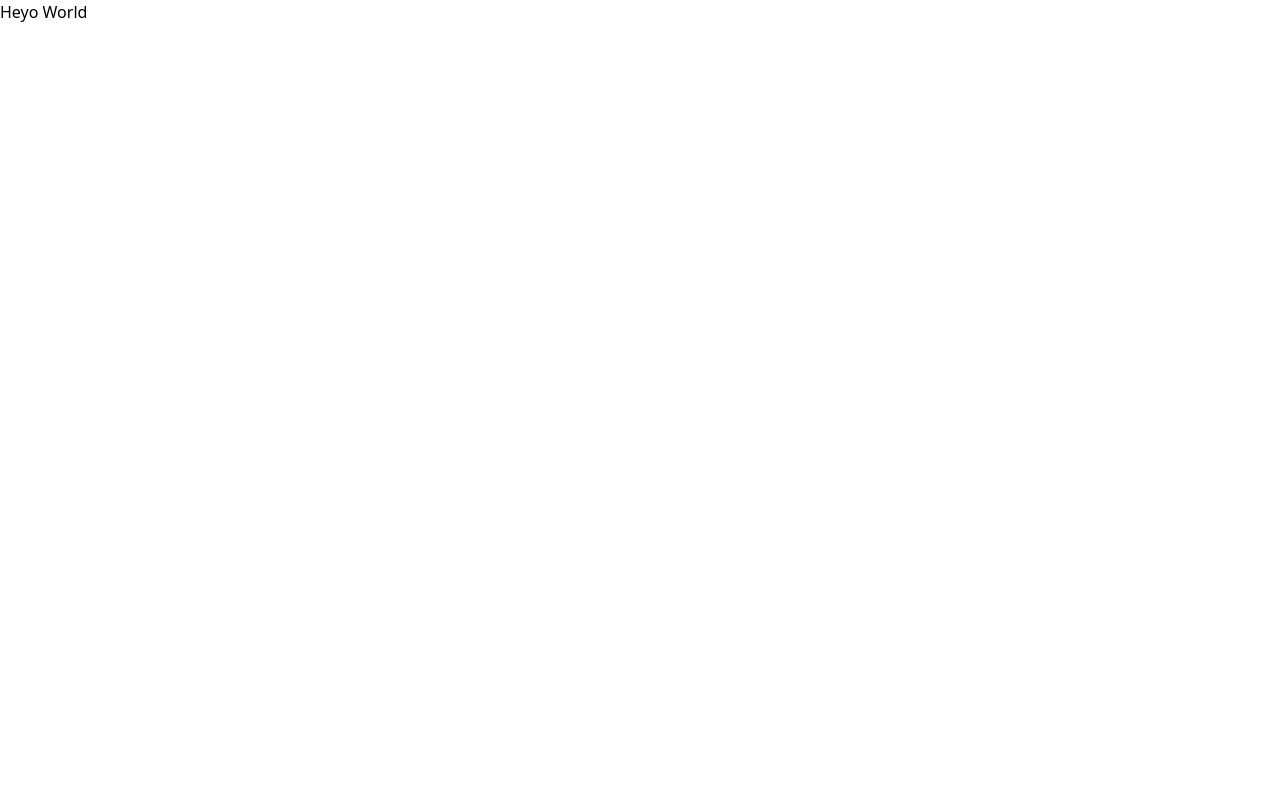
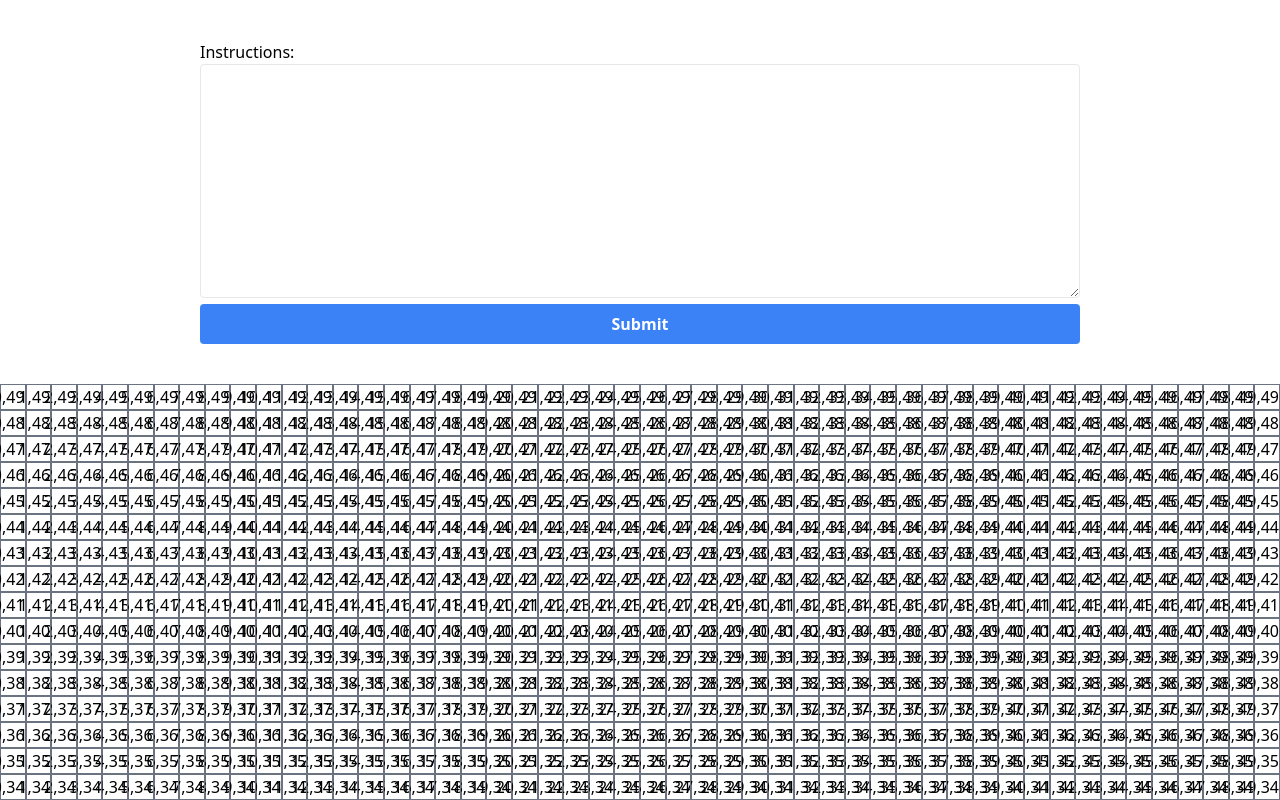
Before and after one commit to vpvnguyen/martian-robots, a React (Create React App) app: page / in a window 1280 px wide. Shown: the top 800 px of the page. Built offline with nearby package versions, Linux system fonts and the light colour scheme.

Commit message:
created instructions form, grid components; testing rendering grid, instructions form input;

```diff
--- a/src/App.tsx
+++ b/src/App.tsx
@@ -1,5 +1,109 @@
+import { useState } from "react";
+import InstructionsMapper from "./instructions/InstructionsMapper";
+
+const InstructionsForm = () => {
+  const [inputString, setInputString] = useState("");
+
+  const handleSubmit = (event: any) => {
+    event.preventDefault();
+    try {
+      const mappedInstructions = new InstructionsMapper(inputString);
+      const gridDimensions = mappedInstructions.getGridDimensions();
+      const robotCommands = mappedInstructions.getRobotCommands();
+      console.log("InstructionsMapper", gridDimensions, robotCommands);
+
+      // create grid
+      // send instructions to robot
+      console.log("send to robot!");
+    } catch (error) {
+      console.error("error:", error);
+    }
+  };
+
+  const handleChange = (event: any) => {
+    setInputString(event.target.value);
+  };
+
+  return (
+    <div className="w-full p-10">
+      <label htmlFor="instructions">Instructions:</label>
+      <textarea
+        className="p-4 placeholder-blueGray-300 text-blueGray-600 bg-white bg-white rounded text-sm border border-blueGray-300 outline-none focus:outline-none focus:ring w-full"
+        rows={10}
+        name="instructions"
+        value={inputString}
+        onChange={handleChange}
+      />
+      <button
+        className="w-full bg-blue-500 hover:bg-blue-700 text-white font-bold py-2 px-4 rounded"
+        onClick={handleSubmit}
+      >
+        Submit
+      </button>
+    </div>
+  );
+};
+
+const Grid = (props: any) => {
+  return (
+    <div
+      style={{
+        height: `${props.height * 5}rem`,
+        width: `${props.width * 5}rem`,
+        maxWidth: "80rem",
+        maxHeight: "80rem",
+        margin: "auto",
+        display: "grid",
+        gridTemplateColumns: `repeat(${props.width}, minmax(0, 1fr))`,
+        direction: "rtl",
+      }}
+    >
+      {props.coordinates.map((value: any) => (
+        <div
+          key={value}
+          className="border border-gray-500 text-center align-baseline text-tiny"
+          data-coordinates={value}
+        >
+          {value}
+        </div>
+      ))}
+    </div>
+  );
+};
+
 const App = () => {
-  return <div>Heyo World</div>;
+  const HEIGHT = 50;
+  const WIDTH = 50;
+
+  const createCoordinates = (WIDTH: any, HEIGHT: any) => {
+    const coordinates = [];
+    for (let yPosition = 0; yPosition < HEIGHT; yPosition++) {
+      for (let xPosition = 0; xPosition < WIDTH; xPosition++) {
+        coordinates.push(`${xPosition},${yPosition}`);
+      }
+    }
+    return coordinates;
+  };
+
+  const createGrid = (coordinates: any) => {
+    const reversedCoordinates = coordinates.reverse();
+    return reversedCoordinates;
+  };
+
+  const coordinates = createCoordinates(WIDTH, HEIGHT);
+  const reversedCoordinates = createGrid(coordinates);
+
+  return (
+    <div className="h-screen w-full container mx-auto">
+      <div className="w-3/4 mx-auto">
+        <InstructionsForm />
+      </div>
+
+      <div className="lg:container lg:mx-auto overflow-x-auto">
+        <Grid width={WIDTH} height={HEIGHT} coordinates={reversedCoordinates} />
+      </div>
+    </div>
+  );
 };
 
 export default App;
```
